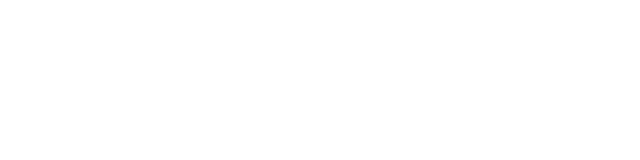
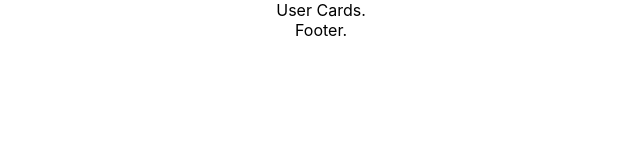
Before and after one commit to egesua/react-basics, a React (Create React App) app: page / in a window 1280 px wide. Shown: the top 160 px of the page, without its empty margins (319-959 px from the left). Built offline with nearby package versions, Linux system fonts and the light colour scheme.

Commit message:
converrt to jsx and added components to the app.js

```diff
--- a/src/App.js
+++ b/src/App.js
@@ -1,12 +1,17 @@
 //https://randomuser.me/api/?results=5
 
+import Header from './components/Header';
+import UserList from './components/Content';
+import Footer from './components/Footer';
 
 import './App.css';
 
 function App() {
   return (
     <div className="App">
-      <h1></h1>
+      <Header />
+      <UserList />
+      <Footer />
     </div>
   );
 }
--- a/src/components/Content.js
+++ b/src/components/Content.js
@@ -1,6 +1,6 @@
 import React from 'react'
 
-const Content = () => {
+const UserList = () => {
   return (
     <div>
 
@@ -8,4 +8,4 @@ const Content = () => {
   )
 }
 
-export default Content;
+export default UserList;
--- a/src/components/Footer.js
+++ b/src/components/Footer.js
@@ -3,7 +3,7 @@ import React from 'react'
 const Footer = () => {
   return (
     <div>
-
+      Footer.
     </div>
   )
 }
--- a/src/components/Header.js
+++ b/src/components/Header.js
@@ -3,7 +3,7 @@ import React from 'react'
 const Header = () => {
   return (
     <div>
-
+      User Cards.
     </div>
   )
 }
```
